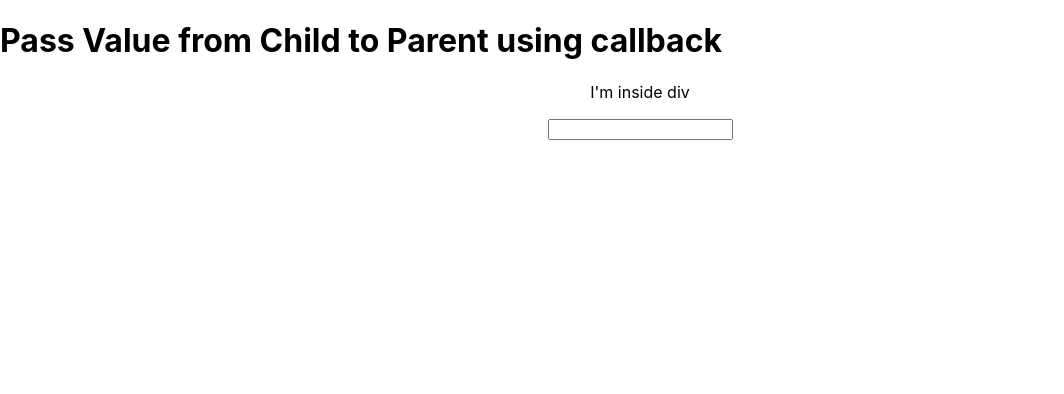
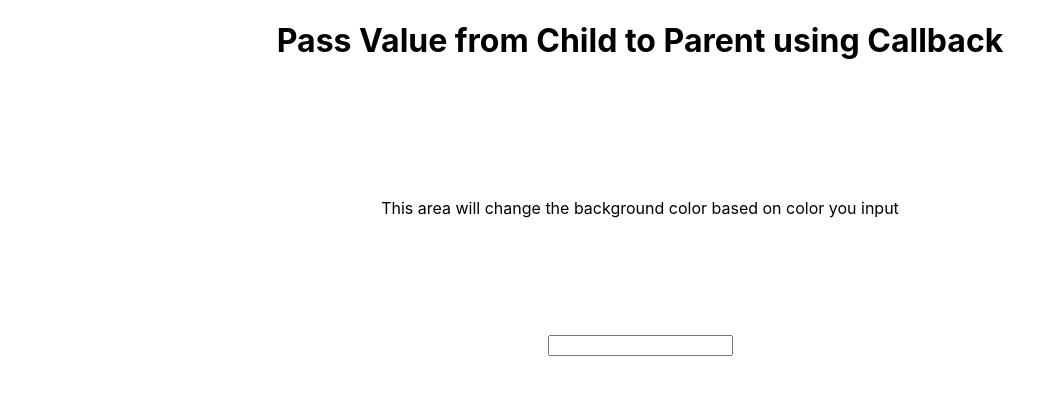
Before and after one commit to verge2015/reactjs-child-to-parent, a React (Create React App) app: page / in a window 1280 px wide. Shown: the top 394 px of the page, without its empty margins (0-1064 px from the left). Built offline with nearby package versions, Linux system fonts and the light colour scheme; the HTML template or start-up script is replaced by a standard one.

Commit message:
Added comments

```diff
--- a/src/App.js
+++ b/src/App.js
@@ -4,8 +4,10 @@ import Parent from './components/Parent';
 function App() {
   return (
     <>
-    <h1>Pass Value from Child to Parent using callback</h1>
-    <Parent/>
+    <center>
+      <h1>Pass Value from Child to Parent using Callback</h1>
+      <Parent/>
+    </center>
     </>
   );
 }
--- a/src/components/Child.js
+++ b/src/components/Child.js
@@ -1,8 +1,10 @@
 import React, {useState} from 'react'
 
 const Child = ({getColor}) => {
+    /* Creating a state variable called activeColor and a function called setActiveColor. */
     const [activeColor, setActiveColor] = useState(null);
 
+    /* A function that takes an event as an argument. */
     const handleChange = (e) => {
         const {value } = e.target;
         setActiveColor(value);
@@ -16,7 +18,7 @@ const Child = ({getColor}) => {
             aria-label="input"
             onChange={handleChange}
             value={activeColor}
-            ></input>
+            />
     )
 };
 
--- a/src/components/Parent.js
+++ b/src/components/Parent.js
@@ -1,8 +1,7 @@
-import React, {useState} from 'react';
+import React, { useState } from 'react';
 import Child from './Child.js';
 
-//Parent
-export default function App(){
+export default function App() {
     const [UIcolor, setUIColor] = useState(null);
 
     //Callback function
@@ -11,12 +10,19 @@ export default function App(){
     };
 
     return (
-        <div className='App'>
-        <div
-            className='App_color_container'
-            style={{background: `${UIcolor}`}}
-        ><p>I'm inside div</p></div>
-        <Child getColor={getColor}/>
-        </div>
+        <>
+            <div
+                style={{
+                    padding: 100,
+                    background: `${UIcolor}`
+                }}
+            >
+                <p>This area will change the background color based on color you input</p>
+            </div>
+
+            <Child
+            /* Passing the function `getColor` to the child component. */
+            getColor={getColor} />
+        </>
     );
 }
```
